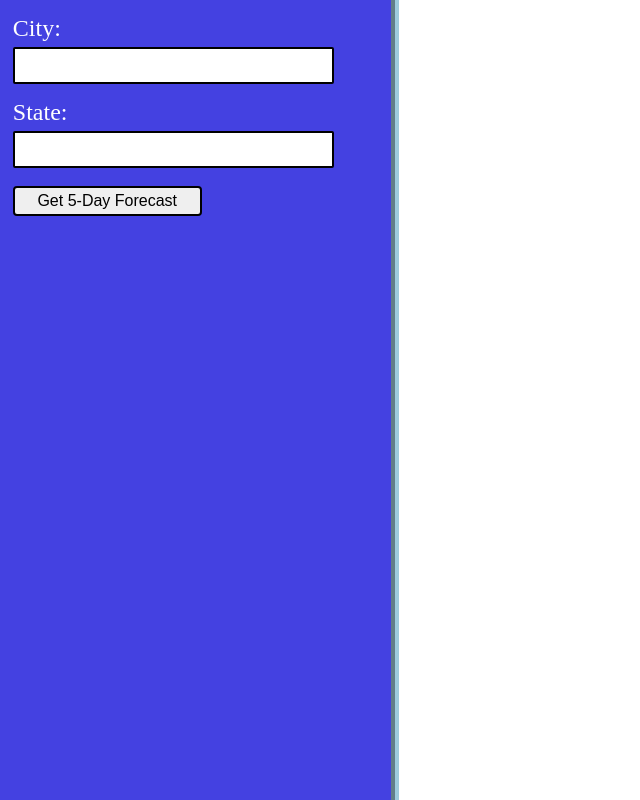
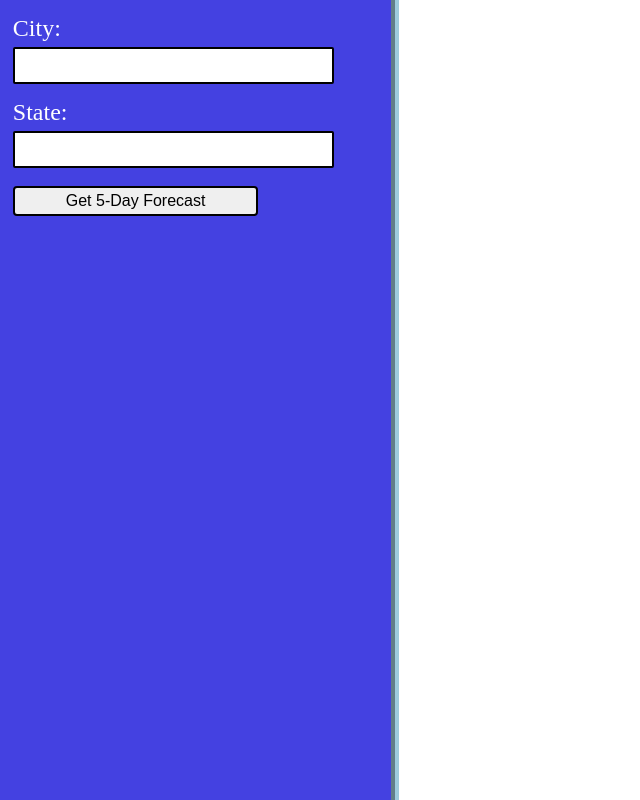
Before and after one commit to BambooCode98/weather-app, a website built with webpack: page dist/index.html in a window 1280 px wide. Shown: the whole page, without its empty margins (0-640 px from the left). Built offline with Linux system fonts and the light colour scheme.

Commit message:
updated README and updated a style.

```diff
--- a/src/style.css
+++ b/src/style.css
@@ -59,11 +59,11 @@ body{
     }
 
     .submitForm{
-      width: 50%;
+      width: 65%;
       border: 2px black solid;
       border-radius: 4px;
       padding: 1%;
-      font-size: 1em;
+      font-size: 1rem;
     }
 
     .submitForm:hover{
```
Also changed, not shown: README.md, dist/main.js.
